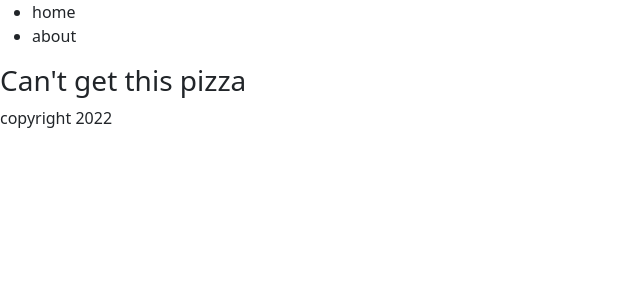
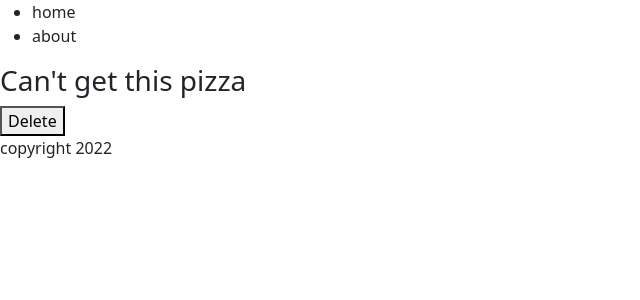
Before and after one commit to EverlastingBigFlo/learningPHP, a PHP site: page /details.php in a window 1280 px wide. Shown: the top 300 px of the page, without its empty margins (0-640 px from the left). Run offline with PHP 8.4, Linux system fonts and the light colour scheme; data that the repository does not hold is empty.

Commit message:
added button to my product

```diff
--- a/website/details.php
+++ b/website/details.php
@@ -32,6 +32,8 @@ if (isset($_GET['pizzaId'])) {
     <?php else : ?>
         <h3>Can't get this pizza</h3>
     <?php endif ?>
+
+    <button>Delete</button>
 </div>
 
 <?php include './extend/footer.php' ?>
```
